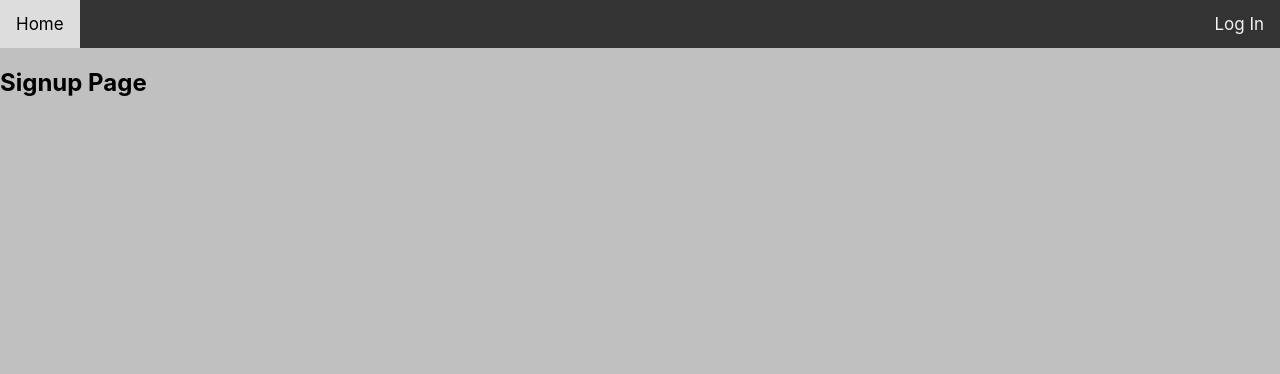
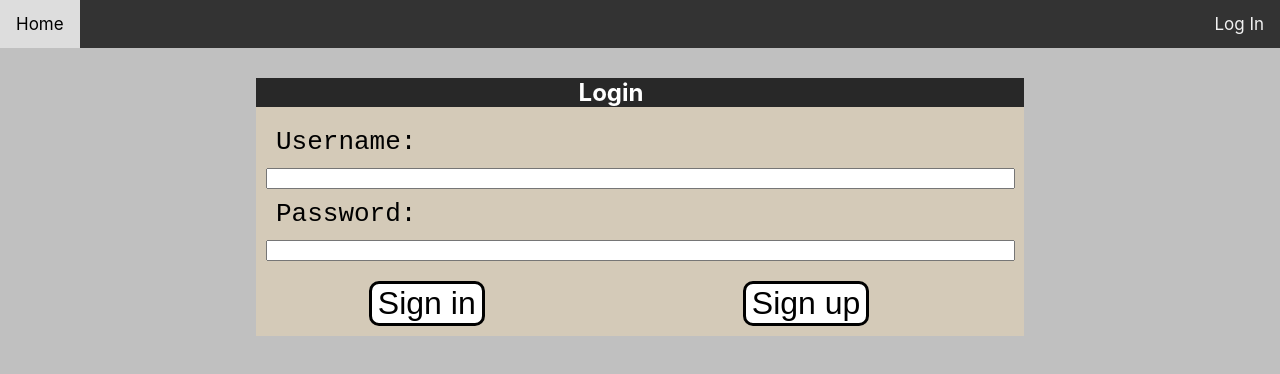
Before and after one commit to luciancahil/ww-Frontend, a React (Create React App) app: page /signup in a window 1280 px wide. Shown: the top 374 px of the page. Built offline with nearby package versions, Linux system fonts and the light colour scheme.

Commit message:
Imported login box into signup

```diff
--- a/src/Components/signup.component.js
+++ b/src/Components/signup.component.js
@@ -1,8 +1,51 @@
 import React from 'react';
+import LoginError from './loginerror.component'
+
 
 class SignUp extends React.Component {
+  constructor(props){
+    super(props);
+
+    //this.onSubmit = this.onSubmit.bind(this);
+    //this.onChangeUsername = this.onChangeUsername.bind(this);
+    //this.onChangePassword = this.onChangePassword.bind(this);
+    this.state = {
+        signup_username: "" ,
+        signup_password: "",
+        signup_status: "Hello"
+    };
+    if(sessionStorage.getItem(this.props.randomSession + "username") !== null){
+        props.quickStart(sessionStorage.getItem(this.props.randomSession + "username"))
+    }
+  }
+
   render() {
-    return <h2>Signup Page</h2>;
+    return(
+        <div class = "BoxBoxOuter">
+            <div class = "Box">
+                <div class = "BoxTop"><h2>Login</h2></div>
+
+                <div class = "BoxBottom">
+                    <div class = "BoxForms">
+                        <plaintext>Username:</plaintext><input type = "text" value = {this.state.signup_username} onChange = {this.onChangeUsername}></input><br></br>
+                        <plaintext>Password:</plaintext><input type = "password" value = {this.state.signup_password} onChange = {this.onChangePassword}></input><br></br>
+                        <LoginError type = {this.state.signup_status}/>
+                    </div>
+
+                    <div className = "LoginButtonOuter">
+                        <div className = "LoginButtonInner">
+                            <button onClick = {this.onSubmit}>Sign in</button>
+                        </div>
+                    </div>
+                    <div className = "LoginButtonOuter">
+                        <div className = "LoginButtonInner">
+                            <a href = "/signup"><button>Sign up</button></a>
+                        </div>
+                    </div>
+                </div>
+            </div>
+        </div>
+    )
   }
 }
 
```
